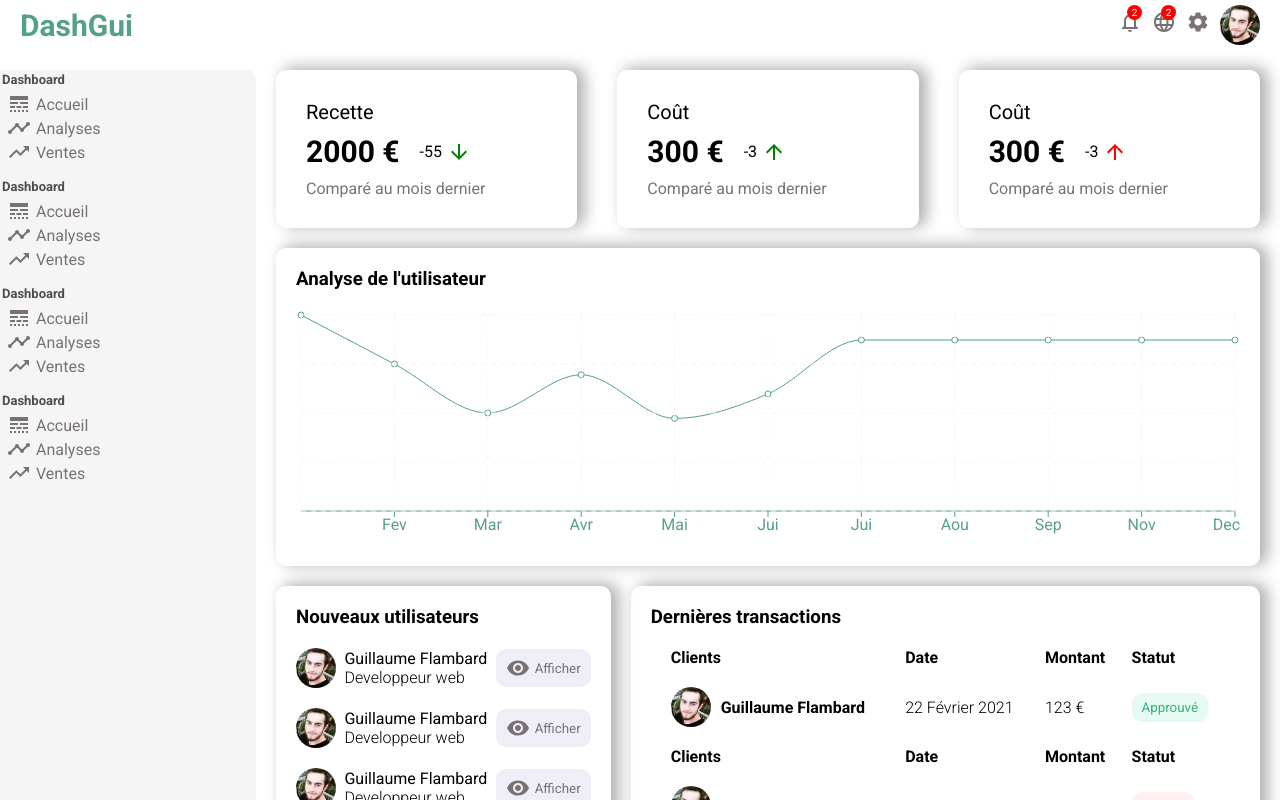
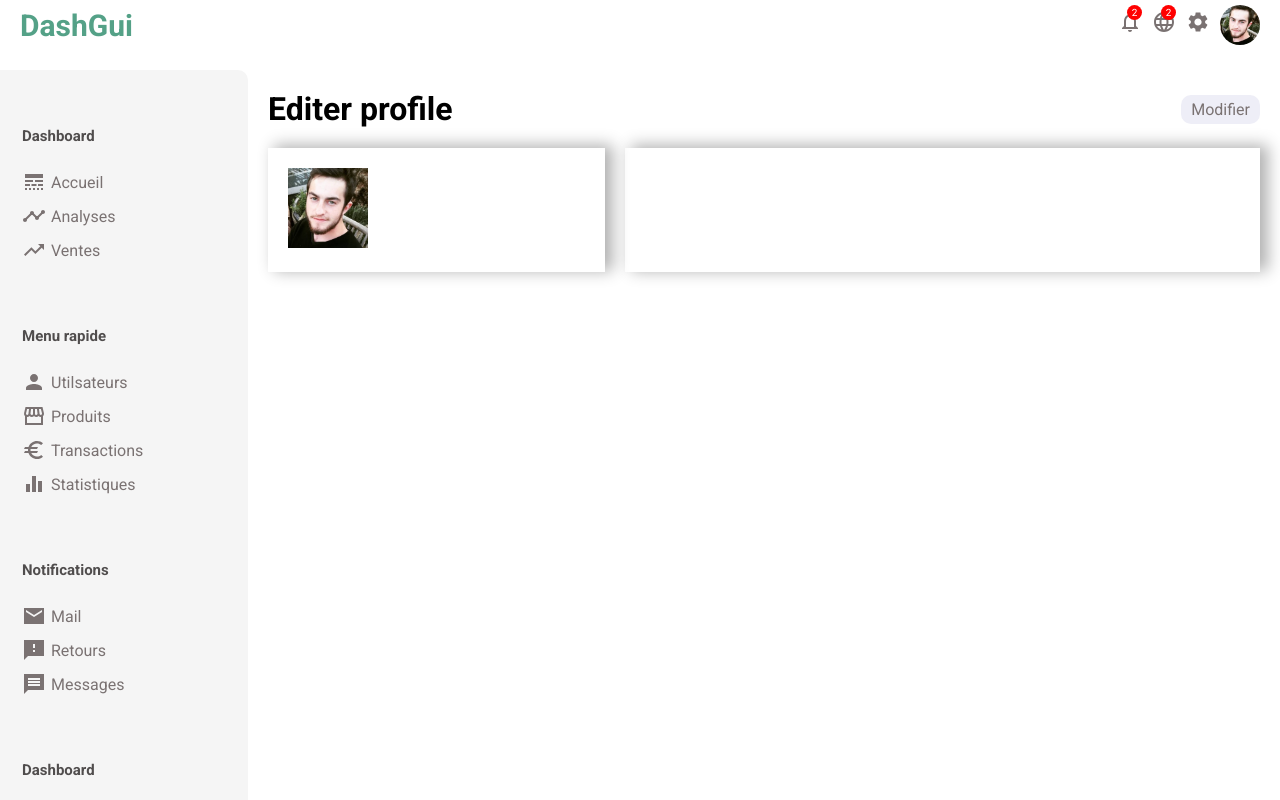
Before and after one commit to zoanlogia/react-dashboard, a React (Create React App) app: page /user/1 in a window 1280 px wide. Shown: the top 800 px of the page. Built offline with nearby package versions, Linux system fonts and the light colour scheme.

Commit message:
add users & create user page

```diff
--- a/package.json
+++ b/package.json
@@ -4,14 +4,17 @@
   "private": true,
   "dependencies": {
     "@material-ui/core": "^4.12.3",
+    "@material-ui/data-grid": "^4.0.0-alpha.37",
     "@material-ui/icons": "^4.11.2",
     "@reduxjs/toolkit": "^1.6.1",
     "@testing-library/jest-dom": "^5.11.4",
     "@testing-library/react": "^11.1.0",
     "@testing-library/user-event": "^12.1.10",
+    "data-grid": "^3.0.0",
     "node-sass": "4.14.1",
     "react": "^17.0.2",
     "react-dom": "^17.0.2",
+    "react-router-dom": "^5.2.0",
     "react-scripts": "4.0.3",
     "recharts": "^2.1.0",
     "web-vitals": "^1.0.1"
--- a/src/App.js
+++ b/src/App.js
@@ -1,18 +1,33 @@
-import React from 'react'
+/** @format */
+
+import React from "react";
 import Topbar from "./components/topbar/Topbar";
 import Sidebar from "./components/sidebar/Sidebar";
-import './app.scss';
+import "./app.scss";
 import Home from "./pages/home/Home";
+import { BrowserRouter as Router, Switch, Route } from "react-router-dom";
+import UserList from "./pages/userList/UserList";
+import User from "./pages/user/User";
 
 function App() {
   return (
-    <div>
+    <Router>
       <Topbar />
       <div className="container">
         <Sidebar />
-        <Home />
+        <Switch>
+          <Route exact path="/">
+            <Home />
+          </Route>
+          <Route path="/users">
+            <UserList />
+          </Route>
+          <Route path="/user/:userId">
+            <User />
+          </Route>
+        </Switch>
       </div>
-    </div>
+    </Router>
   );
 }
 
--- a/src/components/sidebar/Sidebar.jsx
+++ b/src/components/sidebar/Sidebar.jsx
@@ -1,5 +1,5 @@
 import "./sidebar.scss";
-import { LineStyle, Timeline, TrendingUp } from "@material-ui/icons";
+import { EqualizerSharp, EuroSharp, FeedbackSharp, LineStyle, MailSharp, MessageSharp, PersonSharp, ReportSharp, StorefrontSharp, Timeline, TrendingUp, WorkSharp } from "@material-ui/icons";
 
 export default function Sidebar() {
   return (
@@ -23,19 +23,40 @@ export default function Sidebar() {
           </ul>
         </div>
         <div className="sidebar__menu">
-          <h3 className="sidebar__title">Dashboard</h3>
+          <h3 className="sidebar__title">Menu rapide</h3>
           <ul className="sidebar__list">
             <li className="sidebar__listItem">
-              <LineStyle className="sidebar__icons" />
-              Accueil
+              <PersonSharp className="sidebar__icons" />
+              Utilsateurs
             </li>
             <li className="sidebar__listItem">
-              <Timeline className="sidebar__icons"/>
-              Analyses
+              <StorefrontSharp className="sidebar__icons"/>
+              Produits
             </li>
             <li className="sidebar__listItem">
-              <TrendingUp className="sidebar__icons"/>
-              Ventes
+              <EuroSharp className="sidebar__icons"/>
+              Transactions
+            </li>
+            <li className="sidebar__listItem">
+              <EqualizerSharp className="sidebar__icons"/>
+              Statistiques
+            </li>
+          </ul>
+        </div>
+        <div className="sidebar__menu">
+          <h3 className="sidebar__title">Notifications</h3>
+          <ul className="sidebar__list">
+            <li className="sidebar__listItem">
+              <MailSharp className="sidebar__icons" />
+              Mail
+            </li>
+            <li className="sidebar__listItem">
+              <FeedbackSharp className="sidebar__icons"/>
+              Retours
+            </li>
+            <li className="sidebar__listItem">
+              <MessageSharp className="sidebar__icons"/>
+              Messages
             </li>
           </ul>
         </div>
@@ -43,33 +64,16 @@ export default function Sidebar() {
           <h3 className="sidebar__title">Dashboard</h3>
           <ul className="sidebar__list">
             <li className="sidebar__listItem">
-              <LineStyle className="sidebar__icons" />
-              Accueil
+              <WorkSharp className="sidebar__icons" />
+              Gérer
             </li>
             <li className="sidebar__listItem">
               <Timeline className="sidebar__icons"/>
               Analyses
             </li>
             <li className="sidebar__listItem">
-              <TrendingUp className="sidebar__icons"/>
-              Ventes
-            </li>
-          </ul>
-        </div>
-        <div className="sidebar__menu">
-          <h3 className="sidebar__title">Dashboard</h3>
-          <ul className="sidebar__list">
-            <li className="sidebar__listItem">
-              <LineStyle className="sidebar__icons" />
-              Accueil
-            </li>
-            <li className="sidebar__listItem">
-              <Timeline className="sidebar__icons"/>
-              Analyses
-            </li>
-            <li className="sidebar__listItem">
-              <TrendingUp className="sidebar__icons"/>
-              Ventes
+              <ReportSharp className="sidebar__icons"/>
+              Rapports
             </li>
           </ul>
         </div>
--- a/src/components/sidebar/sidebar.scss
+++ b/src/components/sidebar/sidebar.scss
@@ -8,7 +8,7 @@
   position: sticky;
   top: 50px;
   background-color: whitesmoke;
-  border-radius:0 10px 10px 0;
+  border-radius: 0 10px 10px 0;
 
   &__wrapper {
     padding: 2px;
@@ -16,18 +16,20 @@
   }
 
   &__menu {
-    margin-bottom: 10px;
+    margin: 40px 0 0 15px;
   }
 
   &__title {
-    font-size: 13px;
+    padding: 15px 5px;
+    font-size: 15px;
     color: rgb(80, 77, 77);
   }
 
   &__list {
     padding: 5px;
     list-style: none;
-    .active, :hover {
+    .active,
+    :hover {
       background-color: $logo-color;
     }
   }
@@ -37,6 +39,7 @@
     align-items: center;
     border-radius: 10px;
     cursor: pointer;
+    padding: 5px 0;
   }
 
   &__icons {
--- a/src/dummyData.js
+++ b/src/dummyData.js
@@ -1,47 +1,150 @@
-export const userData =
-    [
+import Avatar from './assets/img/moi.jpg'
+
+export const userData = [
   {
     name: "Jan",
-        'Active User': 4000,
+    "Active User": 4000,
   },
   {
     name: "Fev",
-        'Active User': 3000,
+    "Active User": 3000,
   },
   {
     name: "Mar",
-        'Active User': 2000,
+    "Active User": 2000,
   },
   {
     name: "Avr",
-        'Active User': 2780,
+    "Active User": 2780,
   },
   {
     name: "Mai",
-        'Active User': 1890,
+    "Active User": 1890,
   },
   {
     name: "Jui",
-        'Active User': 2390,
+    "Active User": 2390,
   },
   {
     name: "Jui",
-        'Active User': 3490,
+    "Active User": 3490,
   },
   {
     name: "Aou",
-        'Active User': 3490,
+    "Active User": 3490,
   },
   {
     name: "Sep",
-        'Active User': 3490,
+    "Active User": 3490,
   },
   {
     name: "Nov",
-        'Active User': 3490,
+    "Active User": 3490,
   },
   {
     name: "Dec",
-        'Active User': 3490,
+    "Active User": 3490,
   },
 ];
+
+export const userRows = [
+  {
+    id: 1,
+    user: "Jon",
+    avatar: { Avatar },
+    email: "jon@snow.com",
+    age: 35,
+    status: "active",
+    transaction: "120€",
+  },
+  {
+    id: 2,
+    user: "Jon",
+    avatar: { Avatar },
+    email: "jon@snow.com",
+    age: 35,
+    status: "active",
+    transaction: "120€",
+  },
+  {
+    id: 3,
+    user: "Jon",
+    avatar: { Avatar },
+    email: "jon@snow.com",
+    age: 35,
+    status: "active",
+    transaction: "120€",
+  },
+  {
+    id: 4,
+    user: "Jon",
+    avatar: { Avatar },
+    email: "jon@snow.com",
+    age: 35,
+    status: "active",
+    transaction: "120€",
+  },
+  {
+    id: 5,
+    user: "Jon",
+    avatar: { Avatar },
+    email: "jon@snow.com",
+    age: 35,
+    status: "active",
+    transaction: "120€",
+  },
+  {
+    id: 6,
+    user: "Jon",
+    avatar: { Avatar },
+    email: "jon@snow.com",
+    age: 35,
+    status: "active",
+    transaction: "120€",
+  },
+  {
+    id: 7,
+    user: "Jon",
+    avatar: { Avatar },
+    email: "jon@snow.com",
+    age: 35,
+    status: "active",
+    transaction: "120€",
+  },
+  {
+    id: 8,
+    user: "Jon",
+    avatar: { Avatar },
+    email: "jon@snow.com",
+    age: 35,
+    status: "active",
+    transaction: "120€",
+  },
+  {
+    id: 9,
+    user: "Jon",
+    avatar: { Avatar },
+    email: "jon@snow.com",
+    age: 35,
+    status: "active",
+    transaction: "120€",
+  },
+  {
+    id: 10,
+    user: "Jon",
+    avatar: { Avatar },
+    email: "jon@snow.com",
+    age: 35,
+    status: "active",
+    transaction: "120€",
+  },
+  {
+    id: 11,
+    user: "Jon",
+    avatar: { Avatar },
+    email: "jon@snow.com",
+    age: 35,
+    status: "active",
+    transaction: "120€",
+  },
+];
--- /dev/null
+++ b/src/pages/user/User.jsx
@@ -0,0 +1,23 @@
+/** @format */
+
+import "./user.scss";
+import Avatar from '../../assets/img/moi.jpg'
+
+export default function User() {
+  return (
+    <div className="user">
+      <div className="user__titleContainer">
+        <h1 className="user__titleContainer__userTitle">Editer profile</h1>
+        <button className="user__titleContainer__addButton">Modifier</button>
+      </div>
+      <div className="user__userContainer">
+          <div className="user__userContainer__userShow">
+              <div className="user__userContainer__userShow__top">
+                  <img className="user__userContainer__userShow__top__img" src={Avatar} alt="" />
+              </div>
+          </div>
+          <div className="user__userContainer__userUpdate"></div>
+      </div>
+    </div>
+  );
+}
--- /dev/null
+++ b/src/pages/user/user.scss
@@ -0,0 +1,53 @@
+/** @format */
+
+@import "../../variables.scss";
+
+.user {
+  flex: 4;
+  padding: 20px;
+
+  &__titleContainer {
+    display: flex;
+    align-items: center;
+    justify-content: space-between;
+
+    &__addButton {
+      border-radius: 10px;
+      padding: 5px 10px;
+      background-color: $btn-color;
+      color: $grey-color;
+      border: none;
+      cursor: pointer;
+      font-size: 16px;
+    }
+  }
+
+  &__userContainer {
+      display: flex;
+      margin-top: 20px;
+
+      &__userShow {
+          flex: 1;
+          padding: 20px;
+          -webkit-box-shadow: 7px -2px 15px 1px rgba(0, 0, 0, 0.31);
+          box-shadow: 7px -2px 15px 1px rgba(0, 0, 0, 0.31);
+
+          &__top {
+
+            &__img {
+                height: 80px;
+                width: 80px;
+            }
+          }
+      }
+
+      &__userUpdate {
+          flex: 2;
+          padding: 20px;
+          -webkit-box-shadow: 7px -2px 15px 1px rgba(0, 0, 0, 0.31);
+          box-shadow: 7px -2px 15px 1px rgba(0, 0, 0, 0.31);
+          margin-left: 20px;
+      }
+  }
+
+}
--- /dev/null
+++ b/src/pages/userList/UserList.jsx
@@ -0,0 +1,86 @@
+/** @format */
+
+import "./userList.scss";
+import { DataGrid } from "@material-ui/data-grid";
+import Avatar from "../../assets/img/moi.jpg";
+import { DeleteOutline } from "@material-ui/icons";
+import { userRows } from "../../dummyData";
+import { Link } from "react-router-dom";
+import { useState } from "react";
+
+export default function UserList() {
+  const [data, setData] = useState(userRows);
+  const handleDelete = (id) => {
+    setData(data.filter((item) => item.id !== id));
+  };
+
+  const columns = [
+    { field: "id", headerName: "ID", width: 90 },
+
+    {
+      field: "user",
+      headerName: "Utilisateur",
+      width: 200,
+      renderCell: (params) => {
+        return (
+          <div className="userList__user">
+            <img className="userList__user__img" src={Avatar} alt="avatar" />
+            {params.row.user}
+          </div>
+        );
+      },
+      editable: true,
+    },
+    {
+      field: "email",
+      headerName: "email",
+      width: 200,
+      editable: true,
+    },
+    {
+      field: "age",
+      headerName: "Age",
+      width: 120,
+    },
+    {
+      field: "status",
+      headerName: "Statut",
+      width: 120,
+    },
+    {
+      field: "transaction",
+      headerName: "Transaction",
+      width: 160,
+    },
+    {
+      field: "action",
+      headerName: "Action",
+      width: 160,
+      renderCell: (params) => {
+        return (
+          <>
+            <Link to={"/user/" + params.row.id}>
+              <button className="userList__edit">Editer</button>
+            </Link>
+            <DeleteOutline
+              className="userList__edit__icon"
+              onClick={() => handleDelete(params.row.id)}
+            />
+          </>
+        );
+      },
+    },
+  ];
+
+  return (
+    <div className="userList">
+      <DataGrid
+        rows={data}
+        columns={columns}
+        pageSize={10}
+        checkboxSelection
+        disableSelectionOnClick
+      />
+    </div>
+  );
+}
--- /dev/null
+++ b/src/pages/userList/userList.scss
@@ -0,0 +1,33 @@
+@import '../../variables.scss';
+
+.userList{
+    flex: 4;
+
+    &__user {
+        display: flex;
+        align-items: center;
+
+        &__img {
+            width: 32px;
+            height: 32px;
+            border-radius: 50%;
+            object-fit: cover;
+            margin-right: 10px;
+        }
+    }
+
+    &__edit {
+        border-radius: 10px;
+        padding: 5px 10px;
+        background-color: $btn-color;
+        color: $grey-color;
+        border: none;
+        cursor: pointer;
+
+        &__icon {
+            margin: 0 10px;
+            cursor: pointer;
+            color: $alert-color;
+        }
+    }
+}
```
Also changed, not shown: src/components/widgetSm/WidgetSm.jsx (+50 -0 lines), 1 other file (tests, documents, lock files or other folders). Lines whose indentation alone changed are shown as unchanged.
